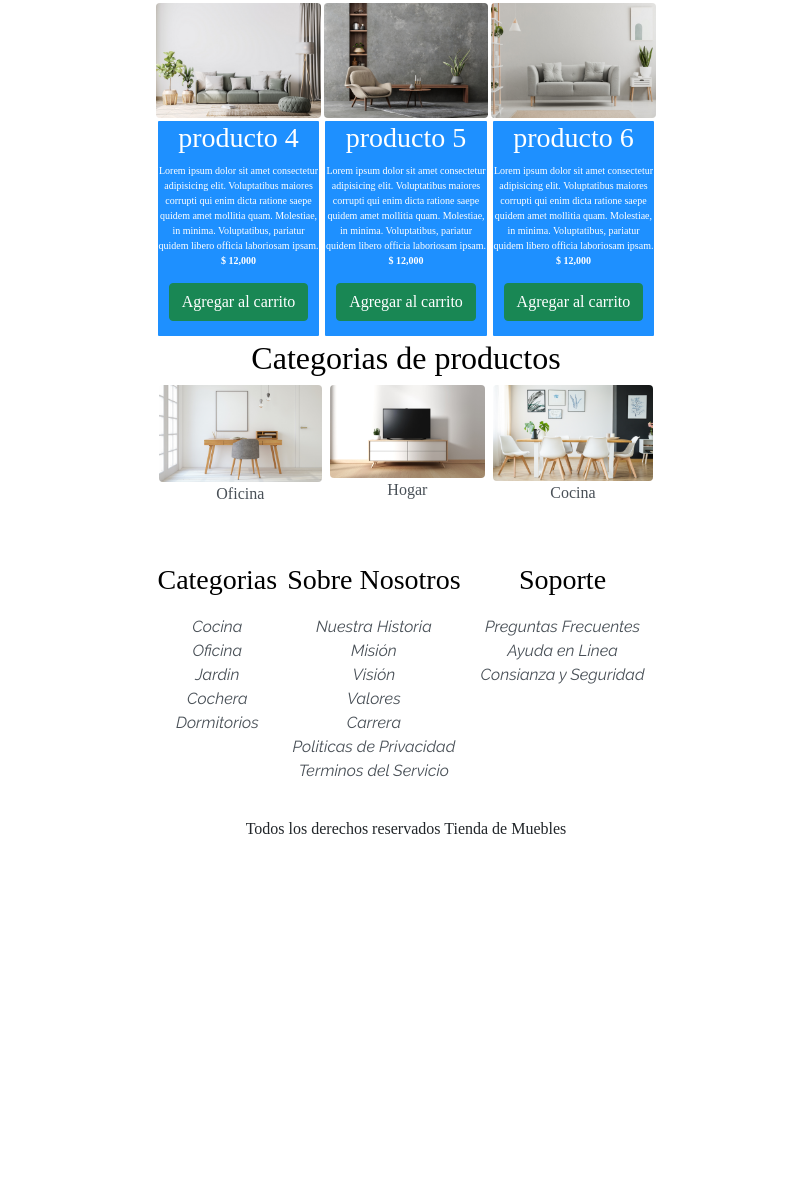
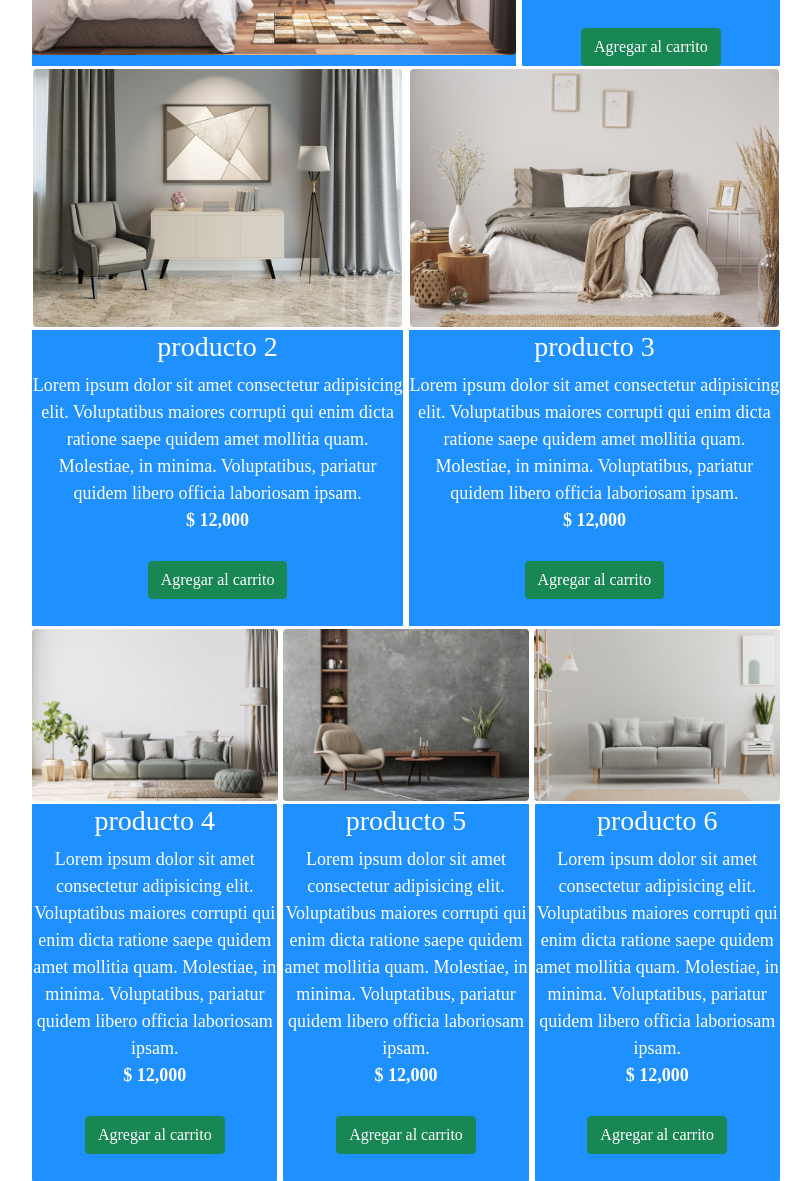
Before and after one commit to alonso-cmd/PROYECTO, a plain HTML site: page index.html in a window 1280 px wide. Shown: the part 1354-2535 px from the top of the page, without its empty margins (234-1045 px from the left). Before the commit the page ends 2219 px from the top, so only its background shows below. Drawn offline with nearby package versions, Linux system fonts and the light colour scheme; a web font is replaced by a local one.

Commit message:
proyecto

```diff
--- a/css/style.css
+++ b/css/style.css
@@ -2,15 +2,15 @@ body{
     background-color: white;
 }
 .contenedor{
-    width: 40%;
+    width: 60%;
     height: 100%;
     margin: 0 auto;
     text-align: center;
 }
 .contenedor2{
     margin: 0 auto;
-    width: 40%;
-    height: 40%;
+    width: 60%;
+    height: 60%;
     text-align: center;
     color: white;
     display: grid;
@@ -19,17 +19,16 @@ body{
     grid-template-rows: repeat(1,auto);
 }
 article{
-    font-size: 14px;
+    font-size: 18px;
     background-color:dodgerblue;
     border: medium solid white;
     text-align: center;
-    font-size: 10px;
     font-family: "playfair";
 }
 .contenedor3{
     margin: 0 auto;
-    width: 40%;
-    height: 40%;
+    width: 60%;
+    height: 60%;
     text-align: center;
     color: white;
     display: grid;
@@ -38,8 +37,8 @@ article{
 }
 .contenedor4{
     margin: 0 auto;
-    width: 40%;
-    height: 40%;
+    width: 60%;
+    height: 60%;
     color: white;
     text-align: center;
     display: grid;
@@ -57,25 +56,26 @@ nav{
 }
 .contenedor5{
     margin: 0 auto;
-    width: 40%;
-    height: 40%;
+    width: 60%;
+    height: 60%;
     text-align: center;
     display: grid;
 }
 .contenedor6{
     margin: 0 auto;
-    width: 40%;
-    height: 40%;
+    width: 60%;
+    height: 60%;
     text-align: center;
     color: white;
     display: grid;
     grid-template-columns: repeat(3, auto);
     grid-template-rows: 100%;
+    font-size: 22px;
 }
 .contenedor7{
     margin: 0 auto;
-    width: 40%;
-    height: 40%;
+    width: 60%;
+    height: 60%;
     text-align: center;
     color: black;
     display: grid;
@@ -93,10 +93,11 @@ img{
 }
 .contenedor8{
     margin: 0 auto;
-    width: 40%;
-    height: 40%;
+    width: 60%;
+    height: 60%;
     text-align: center;
     display: grid;
+    font-size: 18px;
 }
 footer{
     font-family: "playfairVariable";
--- a/index.html
+++ b/index.html
@@ -12,6 +12,7 @@
     <div class="container-fluid">
 
     <section class="contenedor">
+        <br>
     <div class="titulo border border-dark fuente-playfairVariable"><span><h1>Tienda de </span><span style="color: #03BC;">Muebles</h1></span></div>
     <div id="carrusel" class="carousel slide carousel-fade" data-bs-ride="carousel">
 
@@ -140,6 +141,7 @@
 <br>
 
 <footer>
+    <div class="container-fluid">
 <selection class="contenedor7">
     <div><h3>Categorias</h3>
         <nav class="menu">
@@ -159,7 +161,8 @@
             <a class="list-group list-group-item-action text-decoration-none" href="#">Carrera</a>
             <a class="list-group list-group-item-action text-decoration-none" href="#">Politicas de Privacidad</a>
             <a class="list-group list-group-item-action text-decoration-none" href="#">Terminos del Servicio</a>
-    </nav></div>
+    </nav>
+</div>
     <div><h3>Soporte</h3>
         <nav class="menu">
             <a class="list-group list-group-item-action text-decoration-none" href="#">Preguntas Frecuentes</a>
@@ -173,6 +176,9 @@
     <div>Todos los derechos reservados Tienda de Muebles</div>
 </section>
 <br>
+<br>
+</div>
 </footer>
+</div>
 </body>
 </html>
```
